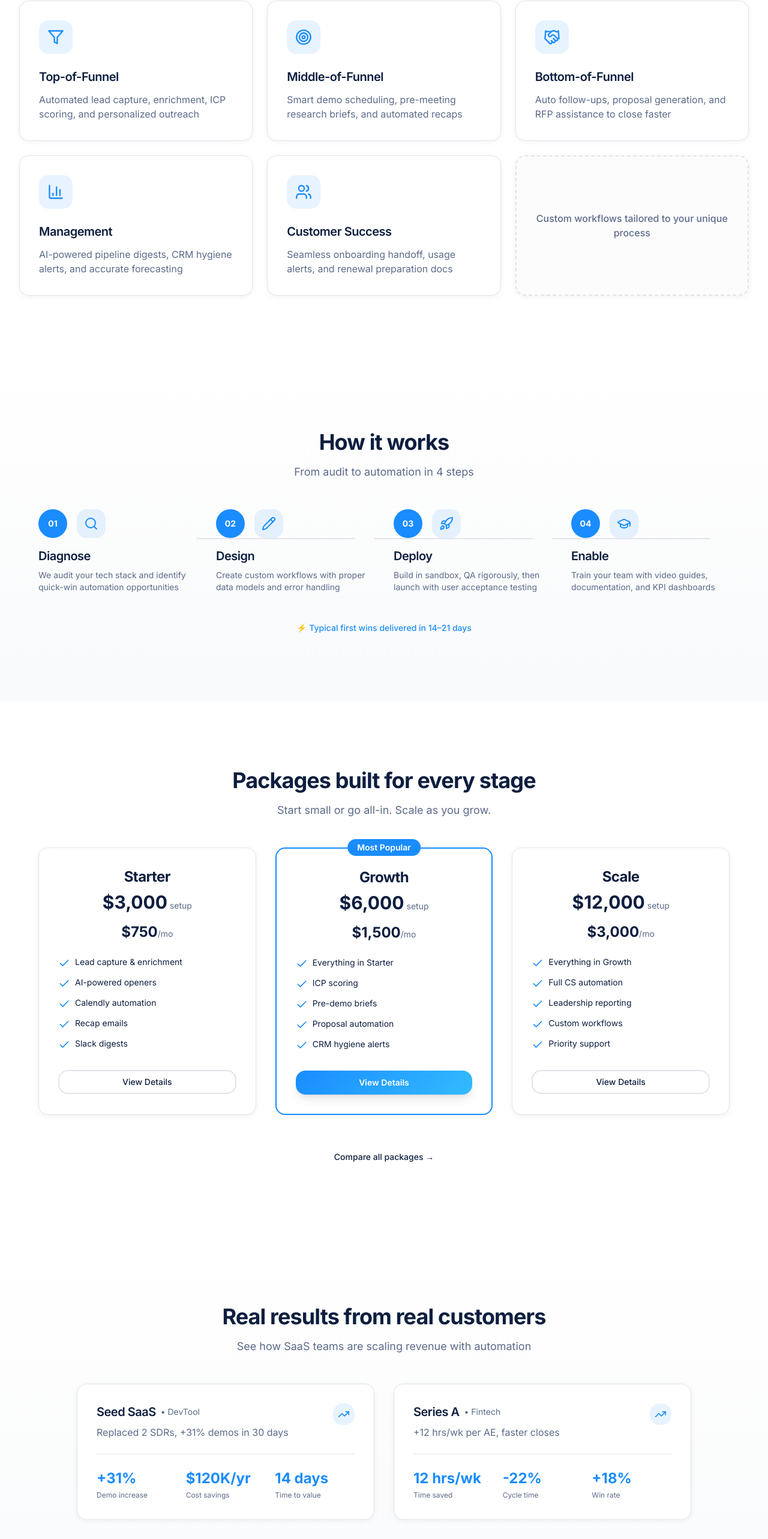
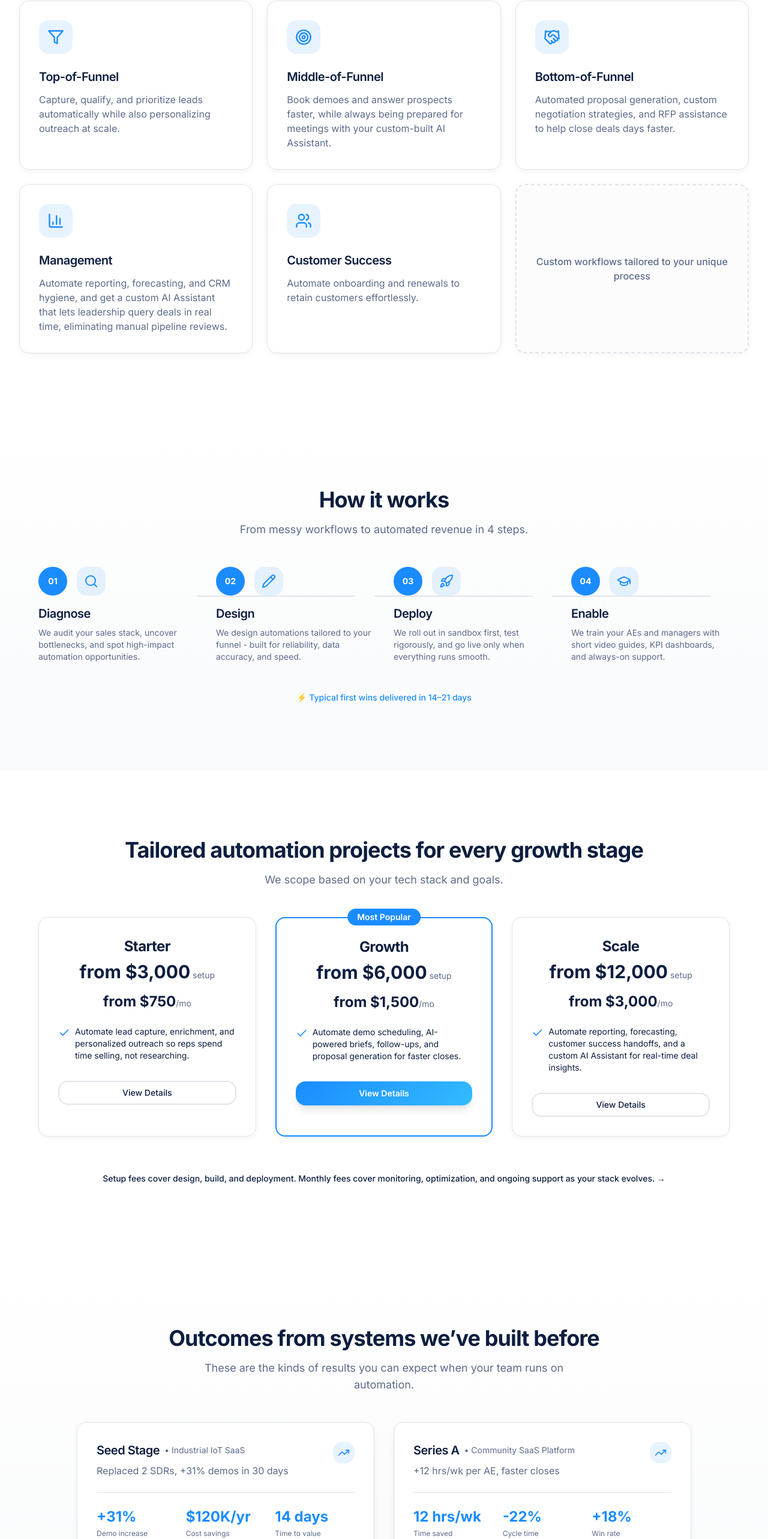
Before and after one commit to SakinaGadri/agentize, a React (Vite) app: page / in a window 1280 px wide. Shown: the part 2362-4928 px from the top of the page at 60% size. Built offline with nearby package versions, Linux system fonts and the light colour scheme; the HTML template or start-up script is replaced by a standard one.

Commit message:
make alot of changes

```diff
--- a/package.json
+++ b/package.json
@@ -48,6 +48,7 @@
     "input-otp": "^1.4.2",
     "lucide-react": "^0.462.0",
     "next-themes": "^0.3.0",
+    "node": "^25.1.0",
     "react": "^18.3.1",
     "react-day-picker": "^8.10.1",
     "react-dom": "^18.3.1",
--- a/src/components/home/ApproachSection.tsx
+++ b/src/components/home/ApproachSection.tsx
@@ -5,27 +5,27 @@ const pillars = [
   {
     icon: Filter,
     title: "Top-of-Funnel",
-    description: "Automated lead capture, enrichment, ICP scoring, and personalized outreach",
+    description: "Capture, qualify, and prioritize leads automatically while also personalizing outreach at scale.",
   },
   {
     icon: Target,
     title: "Middle-of-Funnel",
-    description: "Smart demo scheduling, pre-meeting research briefs, and automated recaps",
+    description: "Book demoes and answer prospects faster, while always being prepared for meetings with your custom-built AI Assistant.",
   },
   {
     icon: Handshake,
     title: "Bottom-of-Funnel",
-    description: "Auto follow-ups, proposal generation, and RFP assistance to close faster",
+    description: "Automated proposal generation, custom negotiation strategies, and RFP assistance to help close deals days faster.",
   },
   {
     icon: BarChart3,
     title: "Management",
-    description: "AI-powered pipeline digests, CRM hygiene alerts, and accurate forecasting",
+    description: "Automate reporting, forecasting, and CRM hygiene, and get a custom AI Assistant that lets leadership query deals in real time, eliminating manual pipeline reviews.",
   },
   {
     icon: Users,
     title: "Customer Success",
-    description: "Seamless onboarding handoff, usage alerts, and renewal preparation docs",
+    description: "Automate onboarding and renewals to retain customers effortlessly.",
   },
 ];
 
@@ -38,7 +38,7 @@ export function ApproachSection() {
             Automate every stage of your sales funnel
           </h2>
           <p className="mt-4 text-lg text-muted-foreground max-w-2xl mx-auto">
-            End-to-end automation across your entire sales and CS workflow
+          End-to-end automation across your entire sales and CS workflow
           </p>
         </div>
 
--- a/src/components/home/CaseStudiesPreview.tsx
+++ b/src/components/home/CaseStudiesPreview.tsx
@@ -5,8 +5,8 @@ import { ArrowUpRight, TrendingUp } from "lucide-react";
 
 const caseStudies = [
   {
-    company: "Seed SaaS",
-    industry: "DevTool",
+    company: "Seed Stage",
+    industry: "Industrial IoT SaaS",
     result: "Replaced 2 SDRs, +31% demos in 30 days",
     metrics: [
       { label: "Demo increase", value: "+31%" },
@@ -16,7 +16,7 @@ const caseStudies = [
   },
   {
     company: "Series A",
-    industry: "Fintech",
+    industry: "Community SaaS Platform",
     result: "+12 hrs/wk per AE, faster closes",
     metrics: [
       { label: "Time saved", value: "12 hrs/wk" },
@@ -32,10 +32,10 @@ export function CaseStudiesPreview() {
       <div className="container px-4 lg:px-8">
         <div className="text-center mb-12">
           <h2 className="text-3xl font-bold tracking-tight sm:text-4xl">
-            Real results from real customers
+            Outcomes from systems we’ve built before
           </h2>
           <p className="mt-4 text-lg text-muted-foreground max-w-2xl mx-auto">
-            See how SaaS teams are scaling revenue with automation
+            These are the kinds of results you can expect when your team runs on automation.
           </p>
         </div>
 
--- a/src/components/home/FAQPreview.tsx
+++ b/src/components/home/FAQPreview.tsx
@@ -10,15 +10,15 @@ import {
 const faqs = [
   {
     question: "How fast can we see results?",
-    answer: "Most teams see their first automation wins within 14–21 days. We prioritize quick wins that demonstrate clear ROI, then expand to more complex workflows.",
+    answer: "Most teams see measurable results in 14–21 days, usually in the form of time saved or more demos booked. We start with quick-win automations that prove ROI fast, then expand into deeper systems once you see value.",
   },
   {
     question: "Which tools do you support?",
-    answer: "We work with HubSpot, Salesforce, Apollo, Clay, Zapier, ChatGPT, Instantly, BuiltWith, PandaDoc, Calendly, Slack, and more. If you use it, we can likely automate it.",
+    answer: "We specialize in SaaS sales stacks built on tools like HubSpot, Salesforce, Apollo, Clay, Zapier, ChatGPT, Instantly, BuiltWith, PandaDoc, Calendly, and Slack.",
   },
   {
     question: "Will automation replace my team?",
-    answer: "No. Automation amplifies your team by eliminating repetitive tasks. SDRs can focus on high-value conversations, AEs can spend more time closing, and managers get better insights.",
+    answer: "Not at all. Automation doesn’t replace people, it removes busywork so they can do their best work. SDRs focus on meaningful conversations, AEs focus on closing, and leaders finally get the data visibility they’ve been missing.",
   },
 ];
 
@@ -31,7 +31,7 @@ export function FAQPreview() {
             Frequently asked questions
           </h2>
           <p className="mt-4 text-lg text-muted-foreground max-w-2xl mx-auto">
-            Quick answers to common questions about sales automation
+            Get straight answers about timelines, tools, and team impact.
           </p>
         </div>
 
--- a/src/components/home/FinalCTA.tsx
+++ b/src/components/home/FinalCTA.tsx
@@ -8,11 +8,10 @@ export function FinalCTA() {
       <div className="container px-4 lg:px-8">
         <div className="max-w-3xl mx-auto text-center">
           <h2 className="text-3xl font-bold tracking-tight sm:text-4xl lg:text-5xl">
-            Ready to automate revenue?
+            Scale your pipeline without adding headcount
           </h2>
           <p className="mt-6 text-lg opacity-90">
-            Let's identify 3–5 quick-win automations in your sales workflow.
-            No commitment required.
+          We’ll audit your sales stack and pinpoint 3–5 automations that deliver measurable ROI in under 30 days.
           </p>
 
           <div className="mt-10 flex flex-col sm:flex-row gap-4 justify-center">
--- a/src/components/home/PackagesPreview.tsx
+++ b/src/components/home/PackagesPreview.tsx
@@ -6,22 +6,22 @@ import { Check } from "lucide-react";
 const packages = [
   {
     name: "Starter",
-    setup: "$3,000",
-    monthly: "$750",
-    features: ["Lead capture & enrichment", "AI-powered openers", "Calendly automation", "Recap emails", "Slack digests"],
+    setup: "from $3,000",
+    monthly: "from $750",
+    features: ["Automate lead capture, enrichment, and personalized outreach so reps spend time selling, not researching."],
   },
   {
     name: "Growth",
-    setup: "$6,000",
-    monthly: "$1,500",
-    features: ["Everything in Starter", "ICP scoring", "Pre-demo briefs", "Proposal automation", "CRM hygiene alerts"],
+    setup: "from $6,000",
+    monthly: "from $1,500",
+    features: ["Automate demo scheduling, AI-powered briefs, follow-ups, and proposal generation for faster closes."],
     popular: true,
   },
   {
     name: "Scale",
-    setup: "$12,000",
-    monthly: "$3,000",
-    features: ["Everything in Growth", "Full CS automation", "Leadership reporting", "Custom workflows", "Priority support"],
+    setup: "from $12,000",
+    monthly: "from $3,000",
+    features: ["Automate reporting, forecasting, customer success handoffs, and a custom AI Assistant for real-time deal insights."],
   },
 ];
 
@@ -31,10 +31,10 @@ export function PackagesPreview() {
       <div className="container px-4 lg:px-8">
         <div className="text-center mb-12">
           <h2 className="text-3xl font-bold tracking-tight sm:text-4xl">
-            Packages built for every stage
+          Tailored automation projects for every growth stage
           </h2>
           <p className="mt-4 text-lg text-muted-foreground max-w-2xl mx-auto">
-            Start small or go all-in. Scale as you grow.
+            We scope based on your tech stack and goals.
           </p>
         </div>
 
@@ -81,7 +81,7 @@ export function PackagesPreview() {
 
         <div className="text-center mt-12">
           <Button asChild variant="ghost" size="lg">
-            <Link to="/pricing">Compare all packages →</Link>
+            <Link to="/pricing">Setup fees cover design, build, and deployment. Monthly fees cover monitoring, optimization, and ongoing support as your stack evolves. →</Link>
           </Button>
         </div>
       </div>
--- a/src/components/home/ProcessSection.tsx
+++ b/src/components/home/ProcessSection.tsx
@@ -5,25 +5,25 @@ const steps = [
     number: "01",
     icon: Search,
     title: "Diagnose",
-    description: "We audit your tech stack and identify quick-win automation opportunities",
+    description: "We audit your sales stack, uncover bottlenecks, and spot high-impact automation opportunities.",
   },
   {
     number: "02",
     icon: Pencil,
     title: "Design",
-    description: "Create custom workflows with proper data models and error handling",
+    description: "We design automations tailored to your funnel - built for reliability, data accuracy, and speed.",
   },
   {
     number: "03",
     icon: Rocket,
     title: "Deploy",
-    description: "Build in sandbox, QA rigorously, then launch with user acceptance testing",
+    description: "We roll out in sandbox first, test rigorously, and go live only when everything runs smooth.",
   },
   {
     number: "04",
     icon: GraduationCap,
     title: "Enable",
-    description: "Train your team with video guides, documentation, and KPI dashboards",
+    description: "We train your AEs and managers with short video guides, KPI dashboards, and always-on support.",
   },
 ];
 
@@ -36,7 +36,7 @@ export function ProcessSection() {
             How it works
           </h2>
           <p className="mt-4 text-lg text-muted-foreground max-w-2xl mx-auto">
-            From audit to automation in 4 steps
+            From messy workflows to automated revenue in 4 steps.
           </p>
         </div>
 
--- a/src/pages/FAQ.tsx
+++ b/src/pages/FAQ.tsx
@@ -68,10 +68,6 @@ const faqs = [
       {
         q: "Do you work on retainer?",
         a: "Yes. All our packages include ongoing monitoring, optimization, and support. Automation isn't set-and-forget—it requires continuous improvement as your business evolves.",
-      },
-      {
-        q: "What's your results guarantee?",
-        a: "If we don't ship an automation that saves 5+ hours per week in the first 30 days, we work for free until we do. No exceptions.",
       },
       {
         q: "Can we start small and scale?",
```
Also changed, not shown: 1 other file (tests, documents, lock files or other folders).
